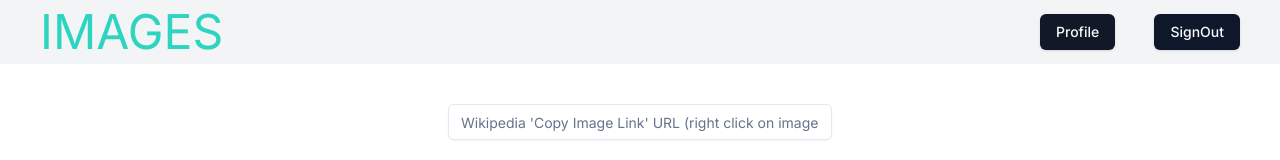
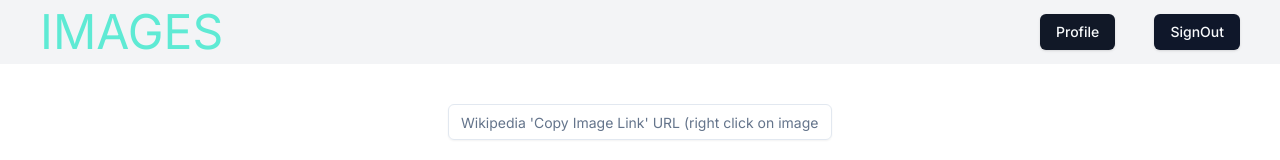
Before and after one commit to jergra/images-next14-supabase, a Next.js app: page /images in a window 1280 px wide. Shown: the top 160 px of the page. Built offline with nearby package versions, Linux system fonts and the light colour scheme; no server answers; the database is empty.

Commit message:
hover effect on logo

```diff
--- a/components/Nav.tsx
+++ b/components/Nav.tsx
@@ -5,7 +5,7 @@ import { Button } from "@/components/ui/button";
 export default function Nav() {
   return (
     <div className='w-full flex justify-between h-16 items-center py-2 px-10 bg-gray-100'>
-        <Link href='/auth-server'><div className='text-4xl md:text-5xl text-teal-400'>IMAGES</div></Link>
+        <Link href='/auth-server'><div className='text-4xl md:text-5xl text-teal-300 hover:text-teal-400'>IMAGES</div></Link>
         <div className='flex justify-between w-2/5'>
             <Link href="/auth-server-form"><Button className='bg-white text-gray-800 shadow hover:bg-gray-200 mr-2'>Auth Server</Button></Link>
             <Link href="/auth-client"><Button className='bg-white text-gray-800 shadow hover:bg-gray-200 mr-2'>Auth Client</Button></Link>
--- a/components/NavAuthorized.tsx
+++ b/components/NavAuthorized.tsx
@@ -16,7 +16,7 @@ export default function NavAuthorized() {
 
   return (
     <div className='flex justify-between w-full bg-gray-100 h-16 items-center py-2 px-10'>
-		<div className='text-4xl md:text-5xl text-teal-400'><Link href="/">IMAGES</Link></div>
+		<div className='text-4xl md:text-5xl text-teal-300 hover:text-teal-400'><Link href="/">IMAGES</Link></div>
 		<div className='flex w-1/6 justify-between'>
 			<Link href="/images"><Button className='bg-gray-900 text-primary-foreground shadow hover:bg-primary/90 mr-3'>Profile</Button></Link>
 			<form action={logout}>
```
Also changed, not shown: README.txt.
